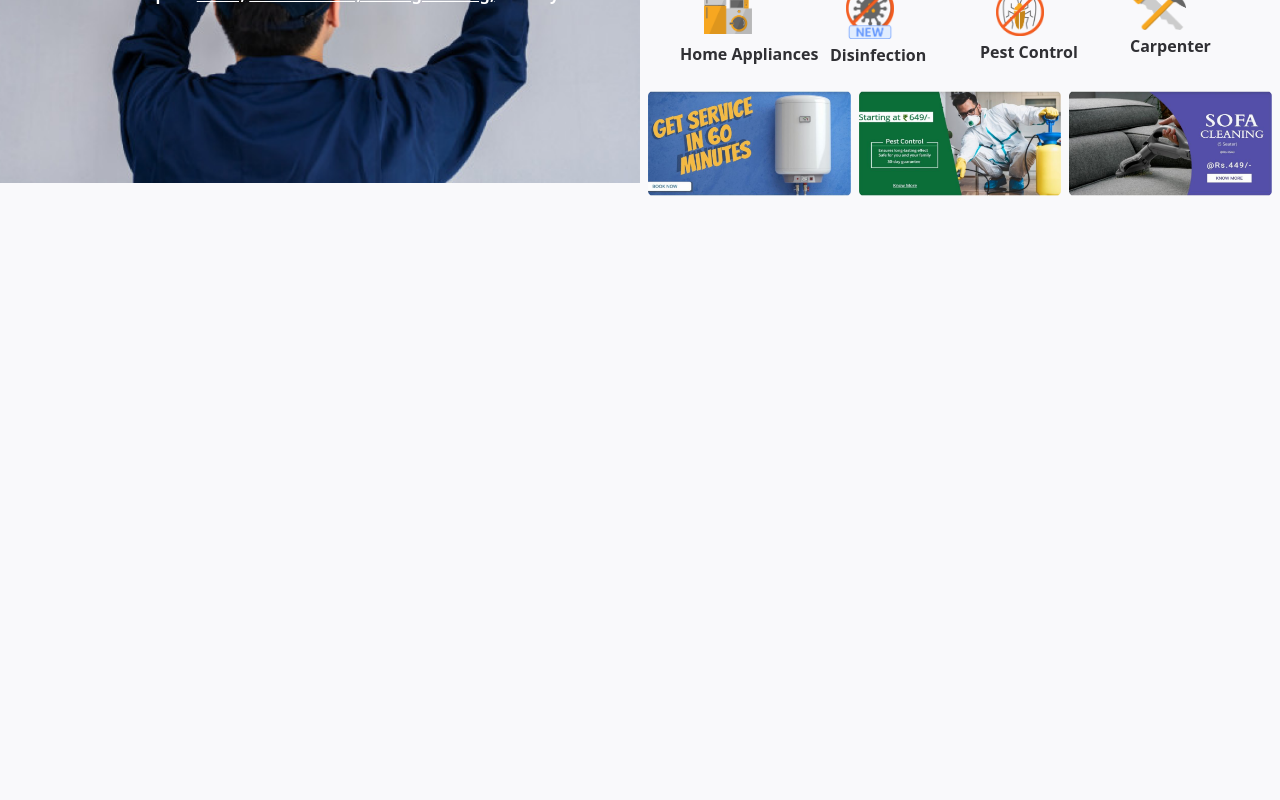
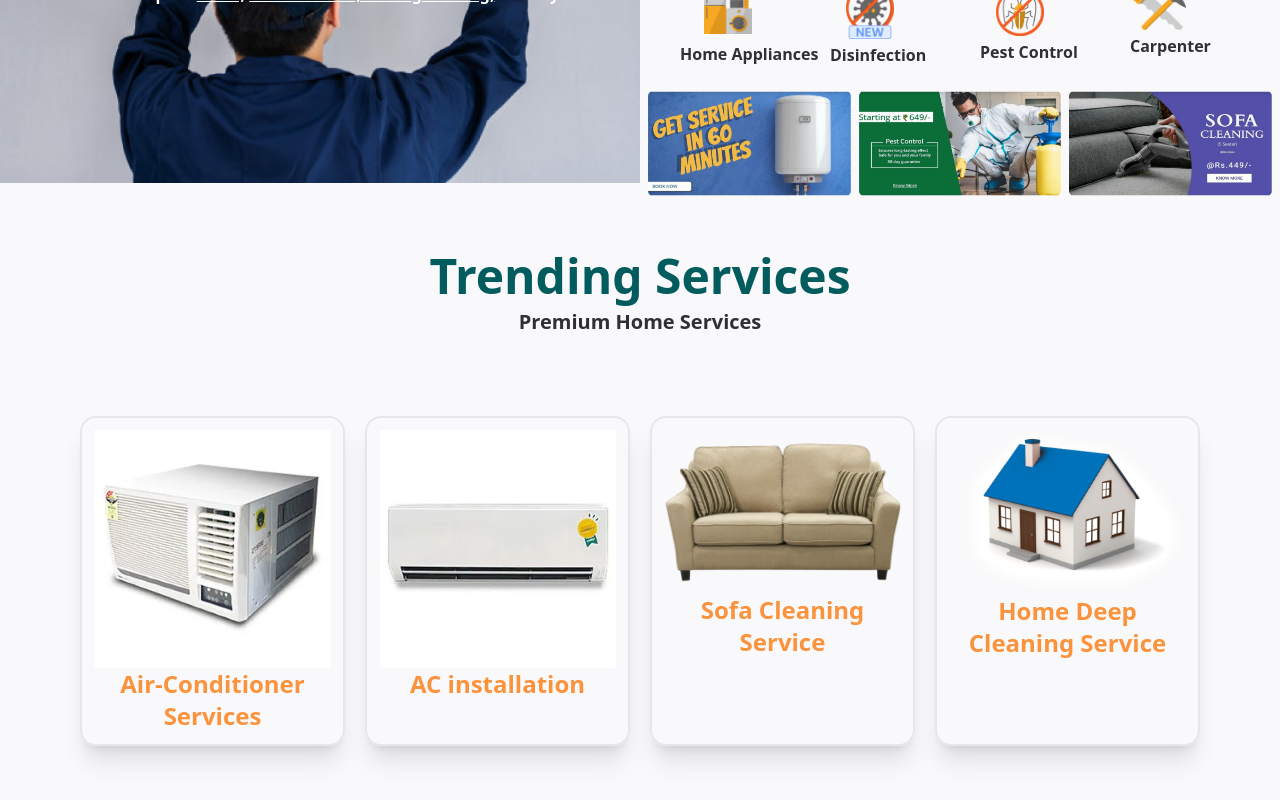
Before and after one commit to HasibAliOpu/Oye-Busy, a React (Create React App) app: page / in a window 1280 px wide. Shown: the part 370-1170 px from the top of the page. Before the commit the page ends 800 px from the top, so only its background shows below. Built offline with nearby package versions, Linux system fonts and the light colour scheme.

Commit message:
trending serviecs added

```diff
--- a/src/App.js
+++ b/src/App.js
@@ -1,12 +1,14 @@
 import "./App.css";
 import Banner from "./Components/Banner/Banner";
 import Navbar from "./Components/Navbar/Navbar";
+import TrendingServices from "./Components/TrendingServices/TrendingServices";
 
 function App() {
   return (
     <div className="">
       <Navbar />
       <Banner />
+      <TrendingServices />
     </div>
   );
 }
--- a/src/Components/Navbar/Navbar.js
+++ b/src/Components/Navbar/Navbar.js
@@ -6,7 +6,7 @@ import cart from "../../images/icon/cart.svg";
 
 const Navbar = () => {
   return (
-    <div class="navbar bg-[#F6F6F6] text-neutral px-8 py-0">
+    <div class="navbar bg-[#F6F6F6] text-neutral px-8 py-0 shadow-xl">
       <div class="navbar-start">
         <div class="dropdown">
           <label tabindex="0" class="btn btn-ghost lg:hidden">
--- /dev/null
+++ b/src/Components/TrendingServices/TrendingServices.js
@@ -0,0 +1,47 @@
+import React from "react";
+import airConditioner from "../../images/airconditionar.png";
+import sofa from "../../images/sofa.png";
+import house from "../../images/house.png";
+import ac from "../../images/ac2.png";
+
+const TrendingServices = () => {
+  return (
+    <div>
+      <div className="text-center mt-14">
+        <h1 className="text-5xl font-semibold text-[#025B5D]">
+          Trending Services
+        </h1>
+        <p className="text-xl font-semibold pt-2">Premium Home Services</p>
+      </div>
+      <div className="grid grid-cols-4 gap-5 p-20">
+        <div className="border-2 p-3 text-center rounded-2xl shadow-xl hover:scale-110 ease-in-out duration-500">
+          <img className="" src={airConditioner} alt="" />
+          <p className="text-2xl font-semibold text-orange-400">
+            Air-Conditioner <br />
+            Services
+          </p>
+        </div>
+        <div className="border-2 p-3 text-center rounded-2xl shadow-xl hover:scale-110 ease-in-out duration-500">
+          <img src={ac} alt="" />
+          <p className="text-2xl font-semibold text-orange-400">
+            AC installation
+          </p>
+        </div>
+        <div className="border-2 p-3 text-center rounded-2xl shadow-xl hover:scale-110 ease-in-out duration-500">
+          <img src={sofa} alt="" />
+          <p className="text-2xl font-semibold text-orange-400">
+            Sofa Cleaning <br /> Service
+          </p>
+        </div>
+        <div className="border-2 p-3 text-center rounded-2xl shadow-xl hover:scale-110 ease-in-out duration-500">
+          <img src={house} alt="" />
+          <p className="text-2xl font-semibold text-orange-400">
+            Home Deep <br /> Cleaning Service
+          </p>
+        </div>
+      </div>
+    </div>
+  );
+};
+
+export default TrendingServices;
```
